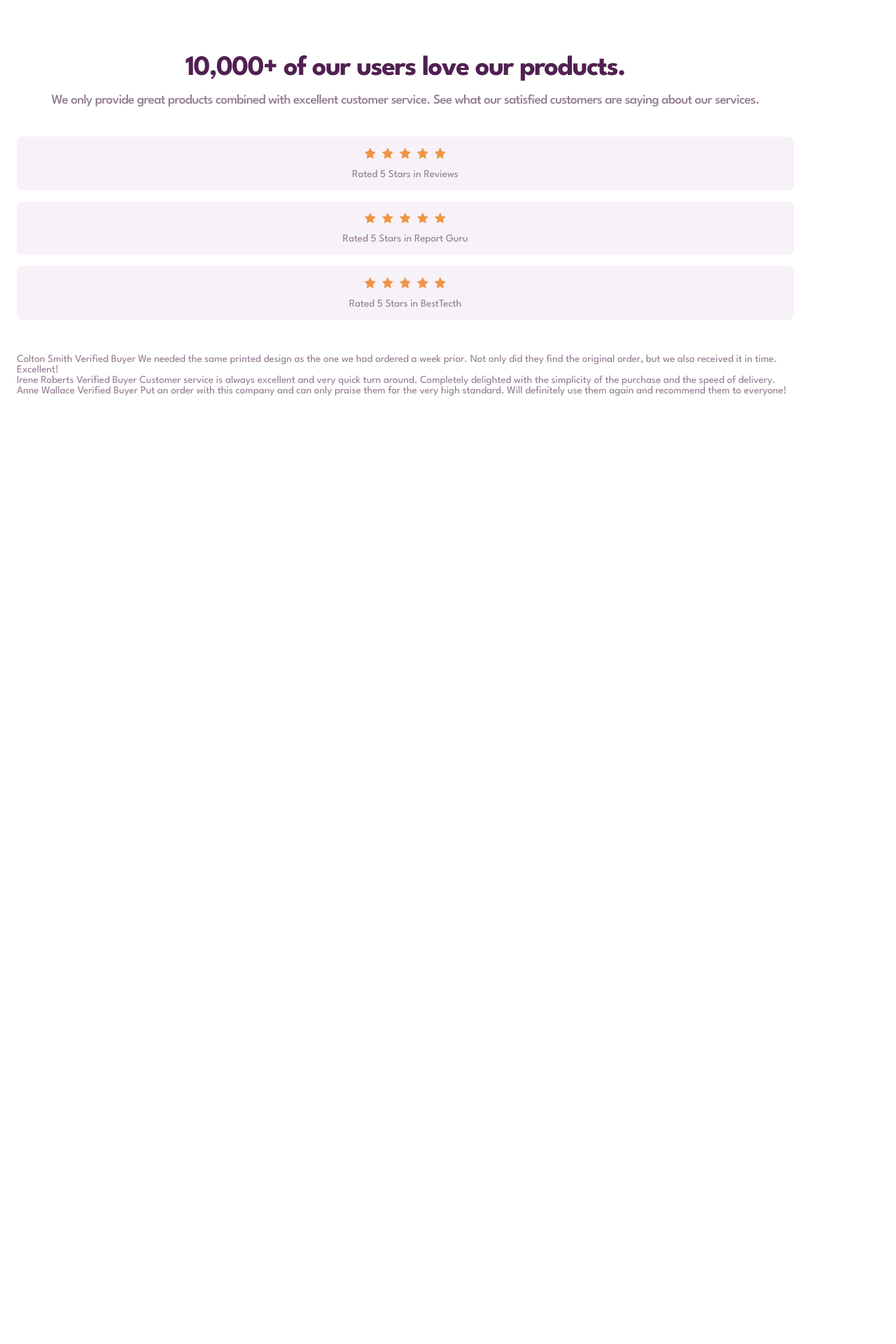
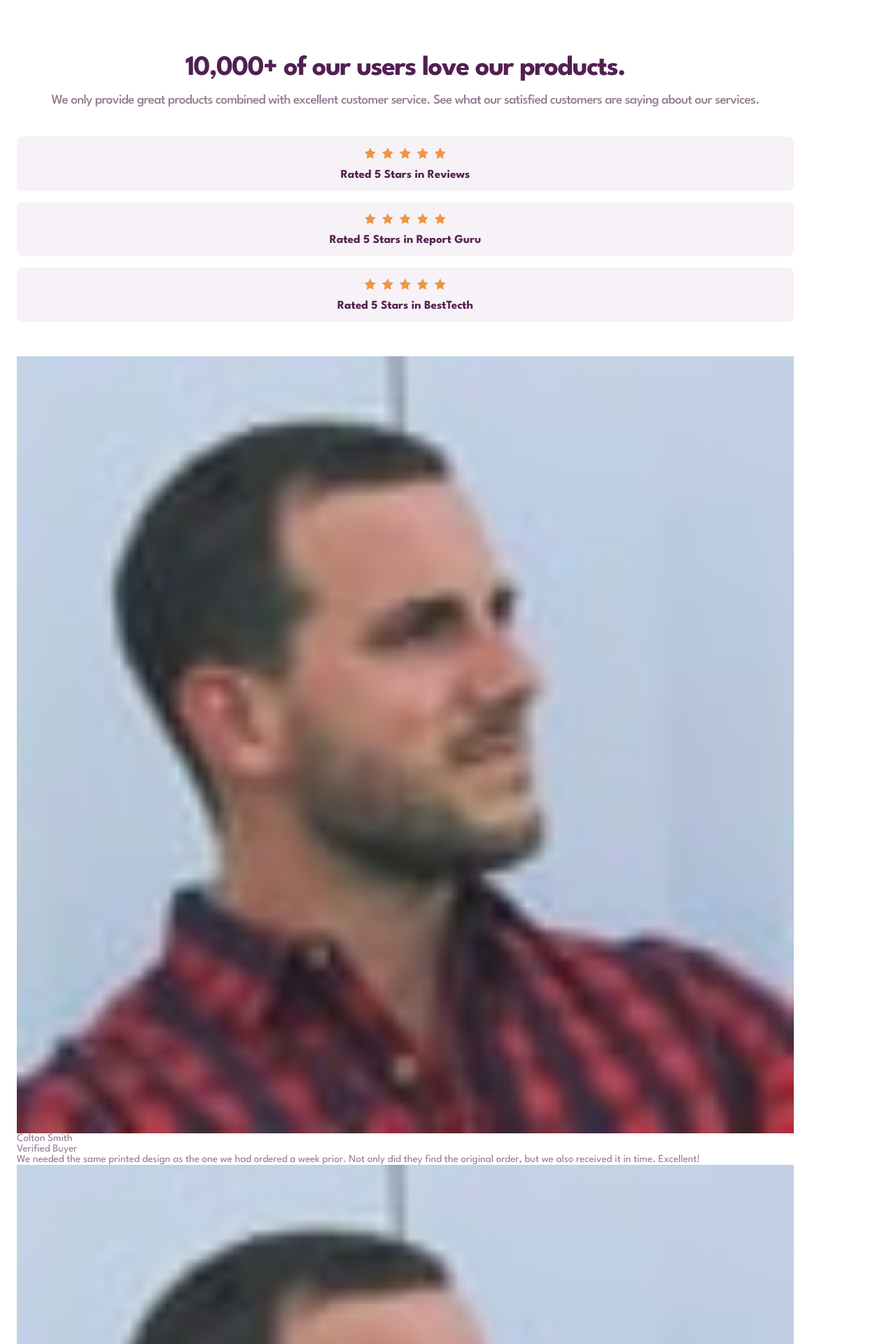
Before and after one commit to miguelzaga/social-proof-section, a React (Vite) app: page / in a window 1280 px wide. Shown: the top 1920 px of the page at 70% size. Before the commit the page ends 800 px from the top, so only its background shows below. Built offline with nearby package versions, Linux system fonts and the light colour scheme.

Commit message:
add reviews

```diff
--- a/src/App.js
+++ b/src/App.js
@@ -1,5 +1,6 @@
 import { useState } from "react";
 import Stars from "./components/Stars.js";
+import ColtonImg from "/src/images/image-colton.jpg";
 
 function App() {
   var ratingAuthors = ["Reviews", "Report Guru", "BestTecth"];
@@ -8,16 +9,19 @@ function App() {
       name: "Colton Smith",
       content:
         "We needed the same printed design as the one we had ordered a week prior. Not only did they find the original order, but we also received it in time. Excellent!",
+      img: ColtonImg,
     },
     {
       name: "Irene Roberts",
       content:
         "Customer service is always excellent and very quick turn around. Completely delighted with the simplicity of the purchase and the speed of delivery.",
+      img: ColtonImg,
     },
     {
       name: "Anne Wallace",
       content:
         "Put an order with this company and can only praise them for the very high standard. Will definitely use them again and recommend them to everyone!",
+      img: ColtonImg,
     },
   ];
 
@@ -47,7 +51,14 @@ function App() {
         {reviews.map(function (review, i) {
           return (
             <li key={`review-${i}`} className="section__review">
-              {`${review.name} Verified Buyer ${review.content}`}
+              <div className="section__review-profile">
+                <img className="section__review-img" alt="" src={review.img} />
+                <div className="section__review-info">
+                  <b className="section__review-name">{review.name}</b>
+                  <p className="section__review-verified">Verified Buyer</p>
+                </div>
+              </div>
+              <p className="section__review-content">{review.content}</p>
             </li>
           );
         })}
--- a/src/scss/05-components/_section.scss
+++ b/src/scss/05-components/_section.scss
@@ -28,6 +28,10 @@
 
   &__ratings {
     margin-bottom: 49px;
+    font-weight: 700;
+    font-size: rem(17px);
+    line-height: rem(16px);
+    color: $very-dark-magenta;
   }
 
   &__rating {
```
